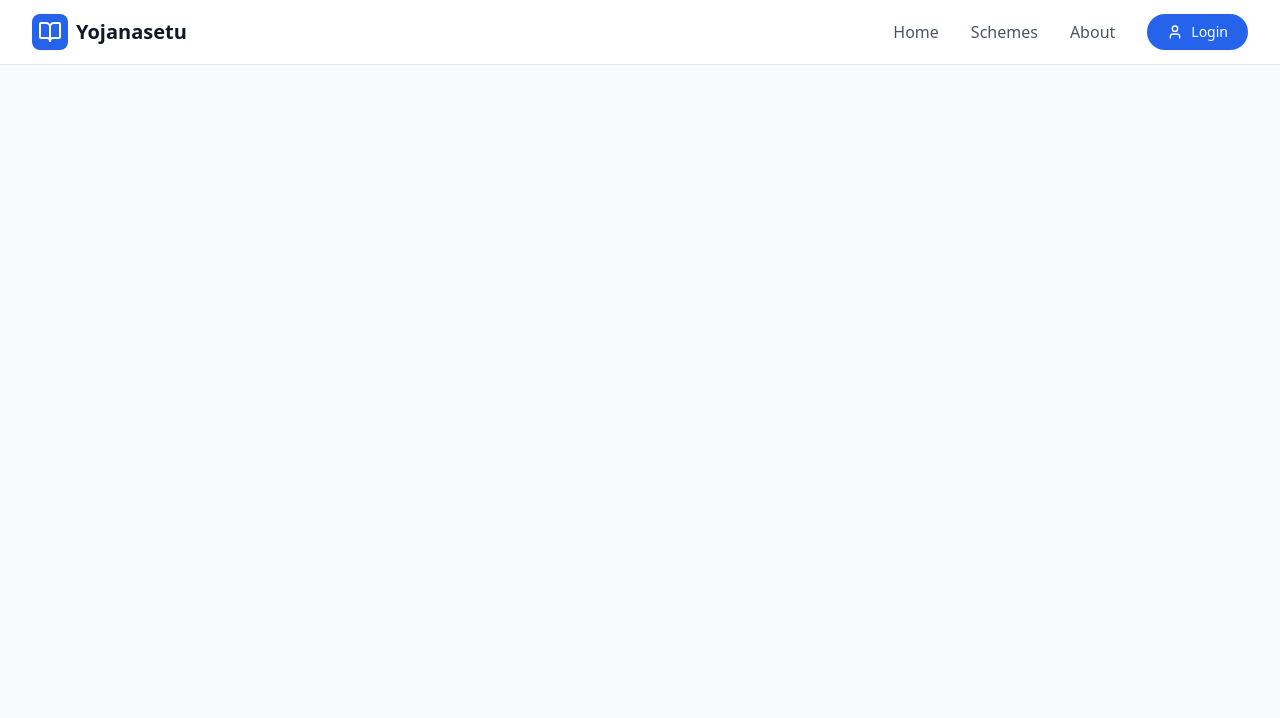
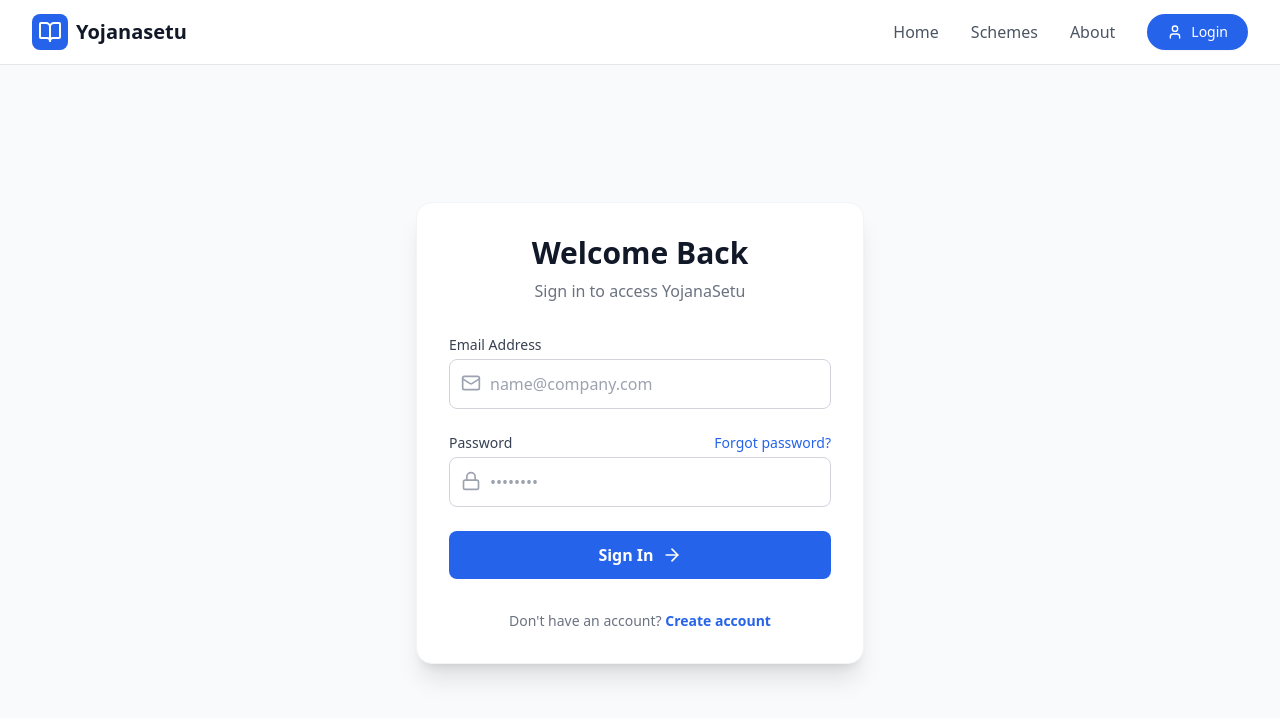
Before and after one commit to PranavP2412/YOJANASETU, a React app in the folder Client/Frontend/: page /login in a window 1280 px wide. Shown: the top 718 px of the page. Built offline with nearby package versions, Linux system fonts and the light colour scheme; no server answers; the HTML template or start-up script is replaced by a standard one.

Commit message:
Made the login page on Frontend

```diff
--- a/Client/Frontend/src/App.jsx
+++ b/Client/Frontend/src/App.jsx
@@ -2,6 +2,7 @@ import { BrowserRouter as Router, Routes, Route } from 'react-router-dom';
 import Navbar from './components/layout/Navbar';
 import LandingPage from './pages/Landingpage';
 import SchemeDiscovery from './pages/schemediscovery';
+import LoginPage from './pages/LoginPage';
 
 function App() {
   return (
@@ -16,6 +17,7 @@ function App() {
 
           {/* When URL is /schemes, show Search Page */}
           <Route path="/schemes" element={<SchemeDiscovery />} />
+          <Route path="/login" element={<LoginPage/>} />
         </Routes>
       </div>
     </Router>
--- /dev/null
+++ b/Client/Frontend/src/pages/LoginPage.jsx
@@ -0,0 +1,150 @@
+import { useState } from 'react';
+import { Link, useNavigate } from 'react-router-dom';
+import { Mail, Lock, AlertCircle, ArrowRight, Loader2 } from 'lucide-react';
+import axiosClient from '../api/axiosClient';
+
+const LoginPage = () => {
+    const navigate = useNavigate();
+
+    // State for form inputs
+    const [formData, setFormData] = useState({
+        email: '',
+        password: ''
+    });
+
+    // State for UI feedback
+    const [error, setError] = useState(null);
+    const [loading, setLoading] = useState(false);
+
+    // Handle Input Change
+    const handleChange = (e) => {
+        setFormData({ ...formData, [e.target.name]: e.target.value });
+        // Clear error when user starts typing again
+        if (error) setError(null);
+    };
+
+    // Handle Form Submission
+    const handleSubmit = async (e) => {
+        e.preventDefault();
+        setLoading(true);
+        setError(null);
+
+        try {
+            // POST request to your backend
+            const response = await axiosClient.post('/auth/login', formData);
+
+            // If successful:
+            // 1. Save the token (Local Storage is easiest for now)
+            localStorage.setItem('token', response.data.token);
+            localStorage.setItem('user', JSON.stringify(response.data.user));
+
+            // 2. Redirect to Dashboard or Home
+            navigate('/schemes');
+
+        } catch (err) {
+            // Handle Errors
+            console.error(err);
+            const errorMessage = err.response?.data?.message || "Login failed. Please try again.";
+
+            // Specific check for Email Verification
+            if (errorMessage.toLowerCase().includes('verify')) {
+                setError("Please verify your email address before logging in.");
+            } else {
+                setError(errorMessage);
+            }
+        } finally {
+            setLoading(false);
+        }
+    };
+
+    return (
+        <div className="min-h-[calc(100vh-4rem)] flex items-center justify-center px-4 bg-gray-50">
+            <div className="max-w-md w-full bg-white rounded-2xl shadow-xl p-8 border border-gray-100">
+
+                {/* Header */}
+                <div className="text-center mb-8">
+                    <h2 className="text-3xl font-bold text-gray-900">Welcome Back</h2>
+                    <p className="text-gray-500 mt-2">Sign in to access YojanaSetu</p>
+                </div>
+
+                {/* Error Alert */}
+                {error && (
+                    <div className="mb-6 bg-red-50 border-l-4 border-red-500 p-4 rounded-r-lg flex items-start gap-3">
+                        <AlertCircle className="h-5 w-5 text-red-500 mt-0.5 shrink-0" />
+                        <p className="text-sm text-red-700">{error}</p>
+                    </div>
+                )}
+
+                {/* Form */}
+                <form onSubmit={handleSubmit} className="space-y-6">
+
+                    {/* Email Input */}
+                    <div>
+                        <label className="block text-sm font-medium text-gray-700 mb-1">Email Address</label>
+                        <div className="relative">
+                            <input
+                                type="email"
+                                name="email"
+                                required
+                                value={formData.email}
+                                onChange={handleChange}
+                                className="w-full pl-10 pr-4 py-3 rounded-lg border border-gray-300 focus:ring-2 focus:ring-blue-600 focus:border-transparent outline-none transition"
+                                placeholder="name@company.com"
+                            />
+                            <Mail className="absolute left-3 top-3.5 h-5 w-5 text-gray-400" />
+                        </div>
+                    </div>
+
+                    {/* Password Input */}
+                    <div>
+                        <div className="flex justify-between items-center mb-1">
+                            <label className="block text-sm font-medium text-gray-700">Password</label>
+                            <Link to="/forgot-password" className="text-sm text-blue-600 hover:text-blue-800 font-medium">
+                                Forgot password?
+                            </Link>
+                        </div>
+                        <div className="relative">
+                            <input
+                                type="password"
+                                name="password"
+                                required
+                                value={formData.password}
+                                onChange={handleChange}
+                                className="w-full pl-10 pr-4 py-3 rounded-lg border border-gray-300 focus:ring-2 focus:ring-blue-600 focus:border-transparent outline-none transition"
+                                placeholder="••••••••"
+                            />
+                            <Lock className="absolute left-3 top-3.5 h-5 w-5 text-gray-400" />
+                        </div>
+                    </div>
+
+                    {/* Submit Button */}
+                    <button
+                        type="submit"
+                        disabled={loading}
+                        className="w-full bg-blue-600 text-white font-bold py-3 px-4 rounded-lg hover:bg-blue-700 focus:ring-4 focus:ring-blue-200 transition flex items-center justify-center gap-2 disabled:opacity-70 disabled:cursor-not-allowed"
+                    >
+                        {loading ? (
+                            <>
+                                <Loader2 className="h-5 w-5 animate-spin" /> Signing in...
+                            </>
+                        ) : (
+                            <>
+                                Sign In <ArrowRight className="h-5 w-5" />
+                            </>
+                        )}
+                    </button>
+                </form>
+
+                {/* Footer */}
+                <div className="mt-8 text-center text-sm text-gray-500">
+                    Don't have an account?{' '}
+                    <Link to="/register" className="text-blue-600 font-bold hover:underline">
+                        Create account
+                    </Link>
+                </div>
+            </div>
+        </div>
+    );
+};
+
+export default LoginPage;
```
